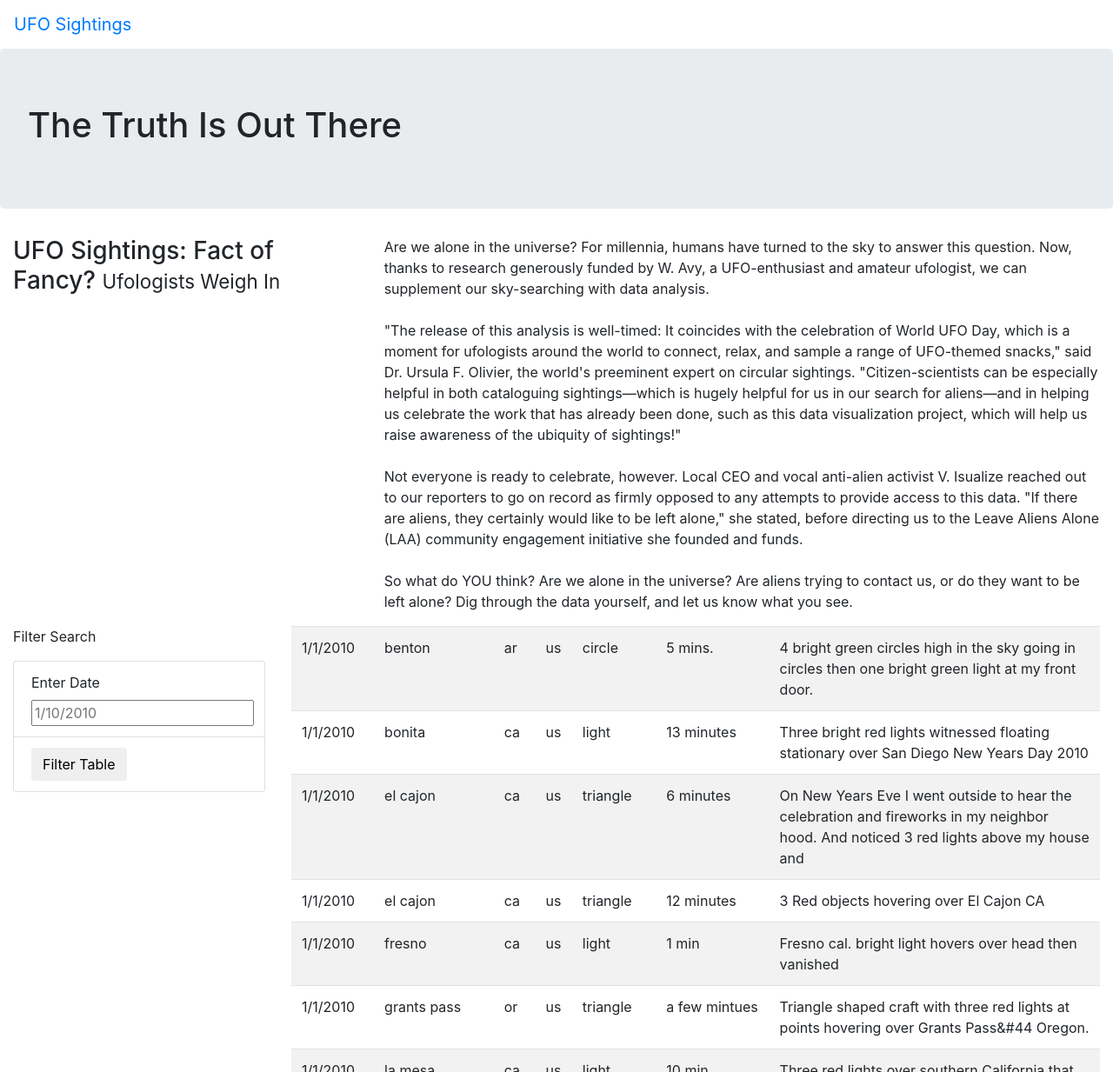
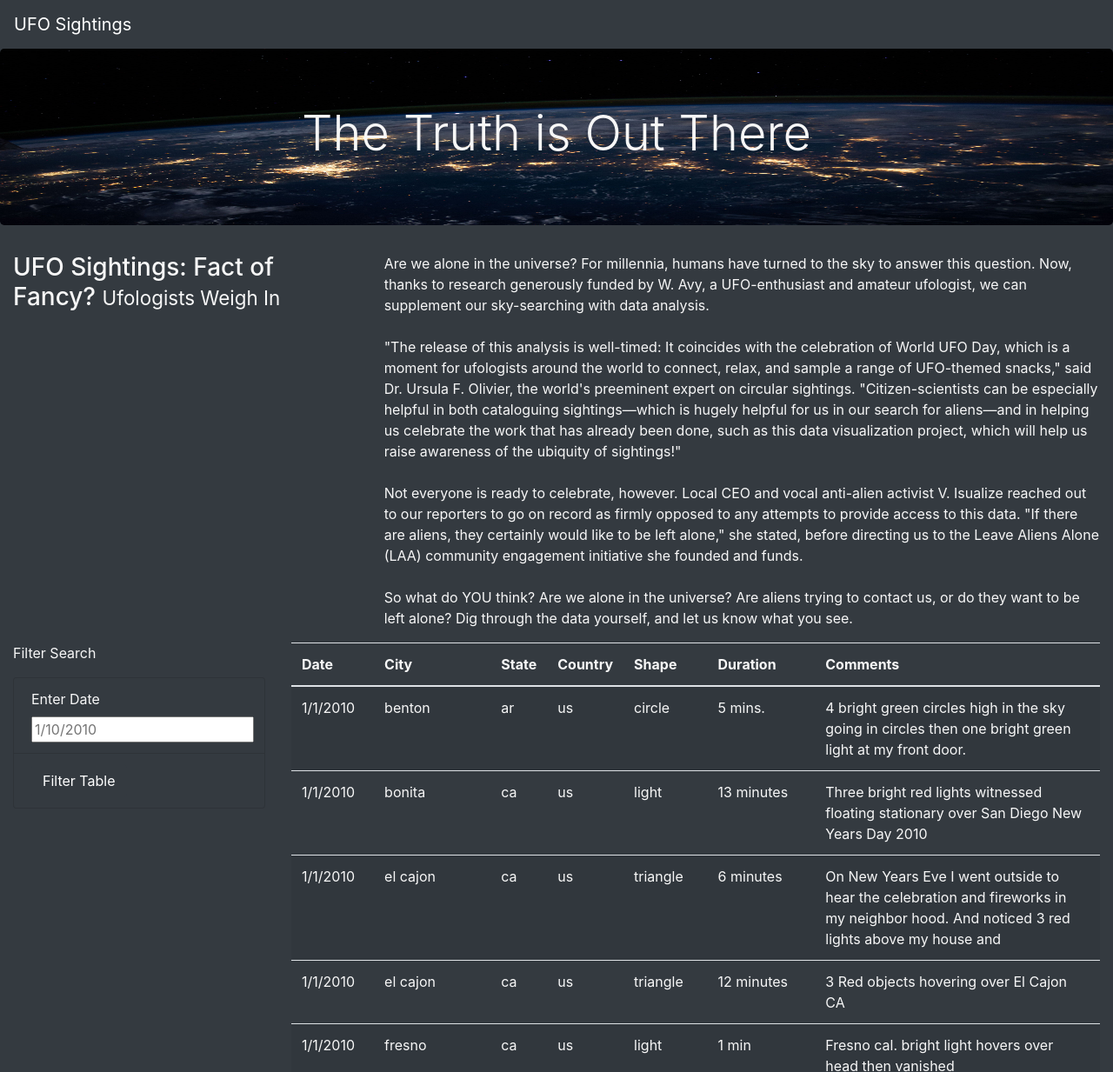
Before and after one commit to 17keerti/UFOs, a plain HTML site: page index.html in a window 1280 px wide. Shown: the top 1233 px of the page at 87% size. Drawn offline with nearby package versions, Linux system fonts and the light colour scheme.

Commit message:
add style to html page using css file

```diff
--- a/index.html
+++ b/index.html
@@ -11,14 +11,14 @@
   <link rel="stylesheet" href="static/css/style.css">
 </head>
 
-<body>
+<body class="bg-dark">
   <div class="wrapper">
-    <nav class="navbar navbar-expand-lg">
+    <nav class="navbar navbar-dark bg-dark navbar-expand-lg">
       <a class="navbar-brand" href="index.html">UFO Sightings</a>
     </nav>
   </div>
   <div class="jumbotron">
-    <h1>The Truth Is Out There</h1>
+    <h1 class="display-4">The Truth is Out There</h1>
   </div>
 
   <div class="container-fluid">
@@ -50,21 +50,25 @@
   <div class="container-fluid">
     <div class="row">
       <div class="col-md-3">
-        <form>
+        <form class="bg-dark">
           <p>Filter Search</p>
-          <ul class="list-group">
-            <li class="list-group-item">
+          <ul class="list-group bg-dark">
+            <li class="list-group-item bg-dark">
               <label for="date">Enter Date</label>
               <input type="text" placeholder="1/10/2010" id="datetime" />
             </li>
-            <li class="list-group-item">
-              <button id="filter-btn" type="button" class="btn btn-default">Filter Table</button>
+            <li class="list-group-item bg-dark">
+              <button id="filter-btn" type="button" class="btn btn-dark">
+                Filter Table
+              </button>
             </li>
           </ul>
         </form>
       </div>
       <div class="col-md-9">
         <table class="table table-striped">
+          <thead>
+            <tr>
               <th>Date</th>
               <th>City</th>
               <th>State</th>
@@ -72,6 +76,9 @@
               <th>Shape</th>
               <th>Duration</th>
               <th>Comments</th>
+            </tr>
+          </thead>
+          <tbody></tbody>
         </table>
       </div>
     </div>
--- a/static/css/style.css
+++ b/static/css/style.css
@@ -0,0 +1,10 @@
+body {
+
+  color: #f7f7f7;
+}
+
+.jumbotron {
+  background-image: url("../images/nasa.jpg");
+  background-size: 100% 100%;
+  text-align: center;
+}
```
Also changed, not shown: static/images/nasa.jpg (added). Lines whose indentation alone changed are shown as unchanged.
